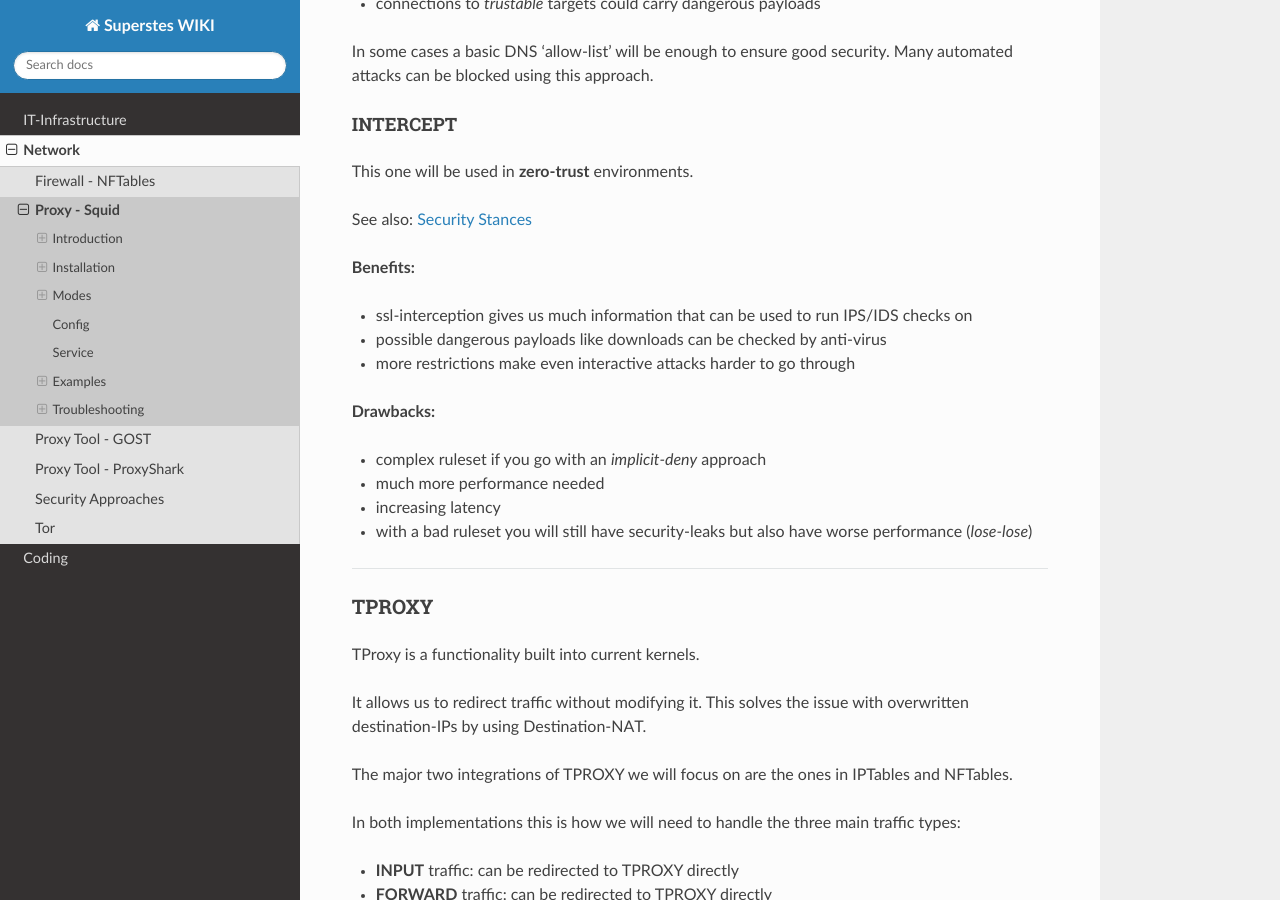
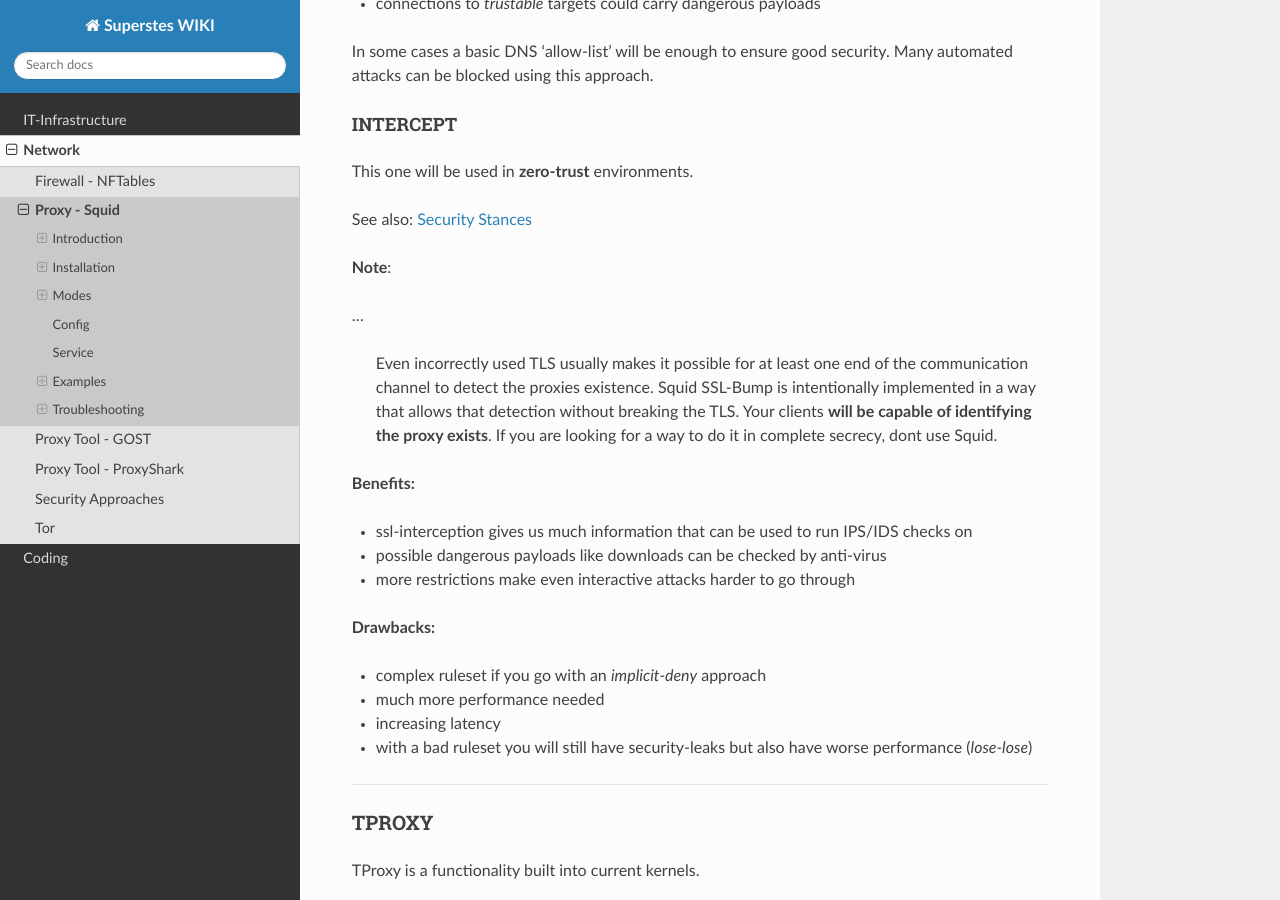
Before and after one commit to superstes/wiki, a Sphinx documentation site: the page built from source/1/network/proxy_squid.rst, in a window 1280 px wide and 900 px high, scrolled down 2952 px. Built offline with Sphinx 7.4.7 and the Read the Docs theme 2.0.0, drawn with Linux system fonts in a browser that asks for light colours.

Commit message:
added note regarding squid ssl-interception

```diff
--- a/source/1/network/proxy_squid.rst
+++ b/source/1/network/proxy_squid.rst
@@ -151,6 +151,15 @@ INTERCEPT
 This one will be used in **zero-trust** environments.
 
 See also: :ref:`Security Stances <net_security_approach>`
+
+**Note**:
+
+...
+
+    Even incorrectly used TLS usually makes it possible for at least one end of the communication channel to detect the proxies existence.
+    Squid SSL-Bump is intentionally implemented in a way that allows that detection without breaking the TLS.
+    Your clients **will be capable of identifying the proxy exists**.
+    If you are looking for a way to do it in complete secrecy, dont use Squid.
 
 **Benefits:**
 
```
